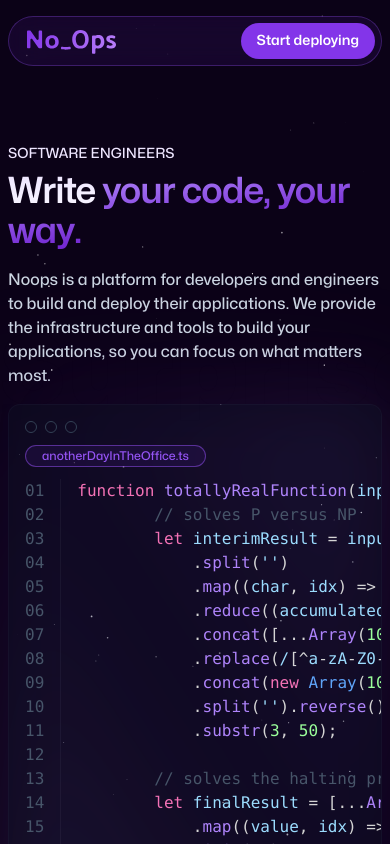
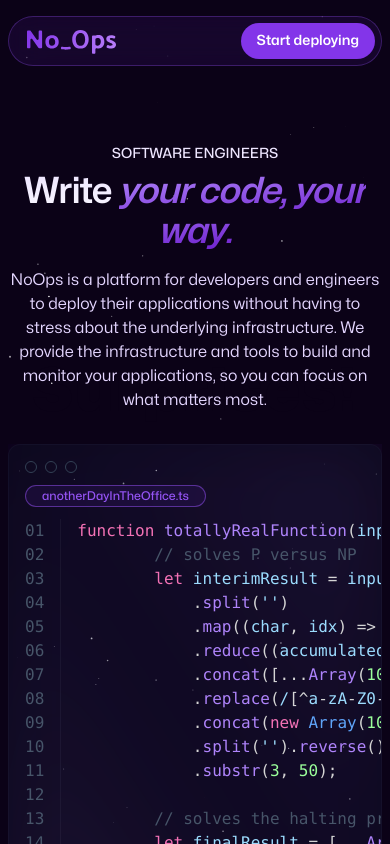
Before and after one commit to getnoops/landing, a React (Vite) app: page /solutions/software-engineer in a window 390 px wide. Shown: the top 844 px of the page. Built offline with nearby package versions, Linux system fonts and the light colour scheme.

Commit message:
touch ups

```diff
--- a/src/components/SEHero/SEHero.tsx
+++ b/src/components/SEHero/SEHero.tsx
@@ -63,31 +63,32 @@
           <StarryBackground />
         </div>
         <div className="relative z-10 mx-auto max-w-9xl px-2 lg:px-8">
-          <div className="items-center gap-x-8 sm:flex">
-            <div className="flex-1">
-              <h3 className="mb-2 text-sm font-medium uppercase text-noops-100">
+          <div className="items-center gap-8 xl:flex">
+            <div className="mb-8 flex-1">
+              <h3 className="mb-2 text-center text-sm font-medium uppercase text-noops-100 xl:text-left">
                 SOFTWARE ENGINEERS
               </h3>
-              <h1 className="text-4xl font-semibold tracking-tight text-slate-800 sm:text-6xl md:leading-[4rem]">
+              <h1 className="text-center text-4xl font-semibold tracking-tight text-slate-800 sm:text-6xl md:leading-[4rem] xl:text-left">
                 <span className="bg-gradient-to-t from-noops-50 to-noops-100 bg-clip-text text-transparent ">
                   Write{" "}
                 </span>
                 <span className="bg-gradient-to-br from-noops-400  to-noops-700 bg-clip-text text-transparent">
-                  your code, your way.
+                  <i>your code, your way. </i>
                 </span>{" "}
               </h1>
-              <p className="my-4 font-medium text-slate-300">
-                Noops is a platform for developers and engineers to build and
-                deploy their applications. We provide the infrastructure and
-                tools to build your applications, so you can focus on what
-                matters most.
+              <p className="my-4 text-center text-noops-200  xl:text-left">
+                NoOps is a platform for developers and engineers to deploy their
+                applications without having to stress about the underlying
+                infrastructure. We provide the infrastructure and tools to build
+                and monitor your applications, so you can focus on what matters
+                most.
               </p>
             </div>
 
-            <div className="relative flex flex-1 justify-center">
+            <div className="max-w-1/2 relative flex flex-1 justify-center overflow-clip ">
               <div className="absolute inset-0 rounded-xl border-2 border-noops-500 bg-noops-600 bg-opacity-5 blur-3xl"></div>
               <div className="absolute inset-0 rounded-xl bg-gradient-to-tr from-noops-300/10 via-transparent to-noops-400/10  blur-2xl"></div>
-              <div className="relative w-full max-w-3xl overflow-clip rounded-xl border border-slate-600/10 bg-slate-900 bg-opacity-30 p-4">
+              <div className="relative w-full overflow-clip rounded-xl border border-slate-600/10 bg-slate-900 bg-opacity-30 p-4 ">
                 <div className="flex gap-x-2">
                   <div className="h-3 w-3 rounded-full border border-slate-700"></div>
                   <div className="h-3 w-3 rounded-full border border-slate-700"></div>
--- a/src/pages/SoftwareEngineer.tsx
+++ b/src/pages/SoftwareEngineer.tsx
@@ -27,41 +27,6 @@
   },
 ];
 
-const ScrollAnimation = () => {
-  const { scrollYProgress } = useScroll();
-  const opacity = useTransform(scrollYProgress, [0, 0.5], [1, 0]);
-  const scale = useTransform(scrollYProgress, [0.5, 1], [1, 1.5]);
-
-  return (
-    <div className="relative flex h-screen items-center justify-center bg-black">
-      <motion.div
-        className="absolute left-1/2 top-1/2 -translate-x-1/2 -translate-y-1/2 transform text-4xl text-white"
-        style={{
-          opacity,
-          scale,
-        }}
-      >
-        <motion.div
-          className="rounded-md bg-white p-6"
-          initial={{ opacity: 0 }}
-          animate={{ opacity: 1 }}
-          transition={{ duration: 0.5 }}
-        >
-          No...
-        </motion.div>
-        <motion.div
-          className="mt-6 rounded-md bg-black p-6 text-white"
-          initial={{ opacity: 0 }}
-          animate={{ opacity: 1 }}
-          transition={{ duration: 0.5 }}
-        >
-          Surprises!
-        </motion.div>
-      </motion.div>
-    </div>
-  );
-};
-
 const SoftwareEngineer = () => {
   const targetRef = useRef(null);
   const { scrollYProgress } = useScroll({
@@ -75,6 +40,9 @@
   const noScale = useTransform(scrollYProgress, [0, 0.5], [0, 1]);
   const noPosition = useTransform(scrollYProgress, (pos) =>
     pos < 0.5 ? "fixed" : "relative"
+  );
+  const surBottom = useTransform(scrollYProgress, (pos) =>
+    pos < 0.5 ? "-100%" : "50%"
   );
   const surPosition = useTransform(scrollYProgress, (pos) =>
     pos > 0.5 && pos < 1 ? "fixed" : "relative"
@@ -139,19 +107,23 @@
       >
         <motion.h1
           style={{ bottom: noBottom, scale: noScale, position: noPosition }}
-          className="inset-x-0 text-center text-8xl font-black tracking-wide text-white"
+          className="inset-x-0 text-center text-6xl font-black tracking-wide text-white sm:text-8xl"
         >
           No
         </motion.h1>
         <motion.h1
-          style={{ position: surPosition, opacity: surOpacity }}
-          className="inset-x-0 bottom-1/2 text-center text-8xl font-black tracking-wide text-noops-1000"
+          style={{
+            position: surPosition,
+            opacity: surOpacity,
+            bottom: surBottom,
+          }}
+          className="inset-x-0  text-center text-6xl font-black tracking-wide text-noops-1000 sm:text-8xl"
         >
           Surprises!
         </motion.h1>
       </motion.div>
 
-      <div className="relative bg-white">
+      <div className="relative mb-28 bg-white">
         {/* <div className="absolute top-3/4 aspect-square w-1/3 -translate-y-1/2 rounded-full bg-noops-300/30 blur-3xl"></div> */}
         <div className="absolute inset-0 bg-gradient-to-tr from-noops-300/50 via-transparent to-noops-300/50 blur-3xl"></div>
         <div className="relative px-6 py-24 sm:px-6 sm:py-32 lg:px-8">
@@ -197,7 +169,7 @@
 
             <p className="mx-auto mt-6 max-w-xl text-lg leading-8 text-noops-300">
               Bond is our open source interfacing schema that allows us to
-              connect to your application and deploy it automatically.
+              connect to your application to deploy and scale it automatically.
             </p>
             <div className="mt-10 flex items-center justify-center gap-x-6">
               <a
@@ -211,7 +183,7 @@
         </div>
       </div>
 
-      <div className="mx-auto max-w-7xl pb-14">
+      <div className="mx-auto max-w-7xl px-2 pb-14">
         <div className="relative">
           <div className="absolute inset-0 rounded-xl bg-opacity-30 bg-gradient-to-br from-noops-300/50 via-transparent to-noops-400/50 blur-xl"></div>
           <div className="relative mt-24 rounded-xl border border-noops-400/30 bg-noops-300/10 p-4 backdrop-blur-lg">
```
